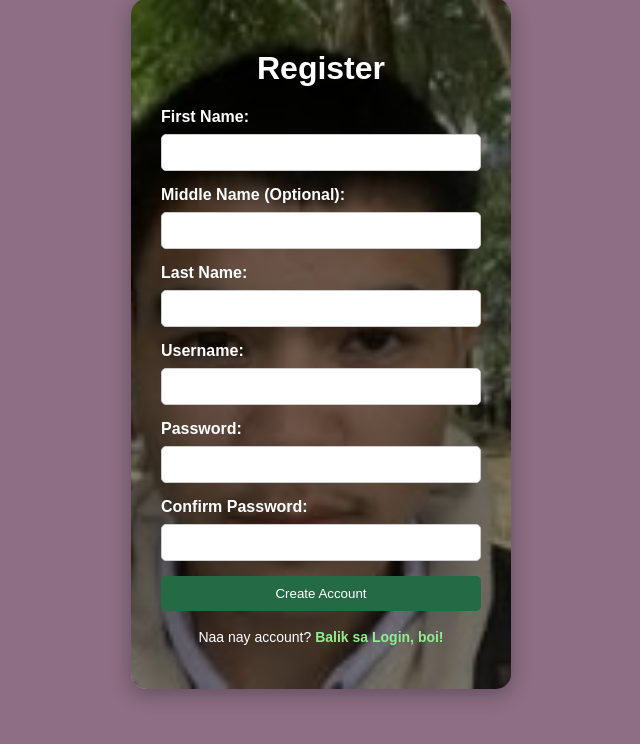
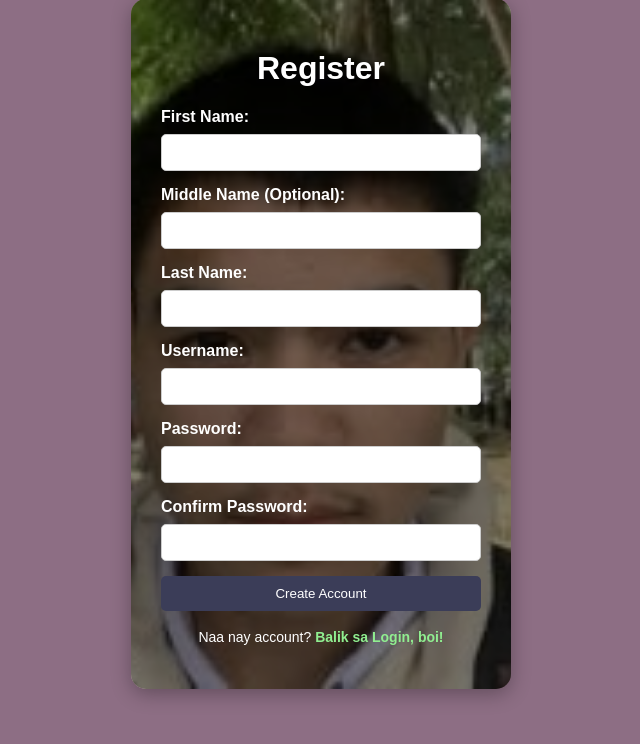
Before and after one commit to Markkdibb/IT30C, a PHP site: page /register.php in a window 1280 px wide. Shown: the part 56-800 px from the top of the page, without its empty margins (319-959 px from the left). Run offline with PHP 8.4, Linux system fonts and the light colour scheme.

Commit message:
Change Color

```diff
--- a/register.css
+++ b/register.css
@@ -57,7 +57,7 @@ body {
 #btn {
     width: 100%;
     padding: 10px;
-    background-color: #246b45;
+    background-color: #3b3d58;
     color: white;
     border: none;
     border-radius: 5px;
--- a/style.css
+++ b/style.css
@@ -57,7 +57,7 @@ body {
 #btn {
     width: 100%;
     padding: 10px;
-    background-color: #246b45;
+    background-color: #3b3d58;
     color: white;
     border: none;
     border-radius: 5px;
```
